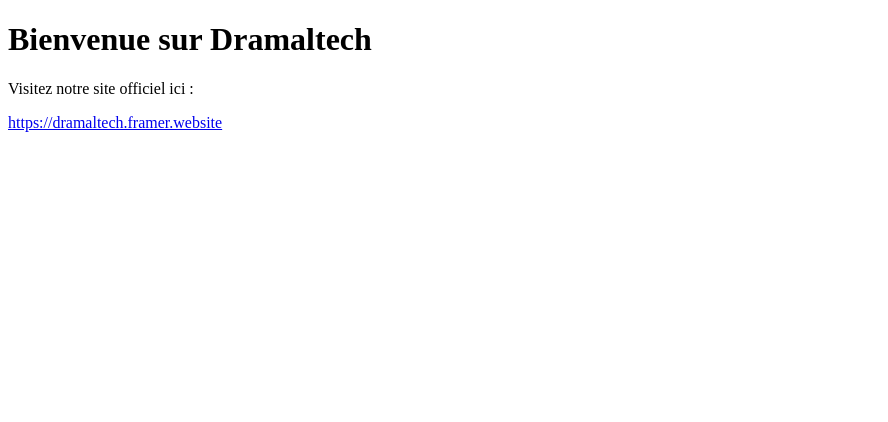
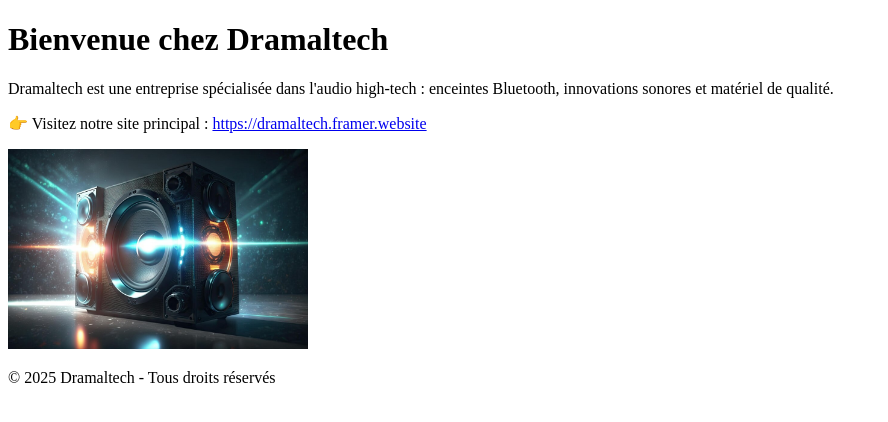
Before and after one commit to UchiWaiil/dramaltech-link, a plain HTML site: page index.html in a window 1280 px wide. Shown: the whole page, without its empty margins (0-888 px from the left). Drawn offline with Linux system fonts and the light colour scheme.

Commit message:
Add files via upload
SEO UPDATE

```diff
--- a/index.html
+++ b/index.html
@@ -1,14 +1,25 @@
 <!DOCTYPE html>
 <html lang="fr">
 <head>
-  <meta charset="UTF-8" />
-  <meta name="viewport" content="width=device-width, initial-scale=1.0" />
-  <title>Dramaltech – Redirection</title>
-  <meta name="google-site-verification" content="Ak3-BPW8nJwLGeBIJUGz_P0wmsOK6_JNs1iPcmZ53G4" />
+  <meta charset="UTF-8">
+  <meta name="viewport" content="width=device-width, initial-scale=1">
+  <title>Dramaltech - Enceintes Bluetooth et Audio High-Tech</title>
+  <meta name="description" content="Dramaltech est une entreprise spécialisée dans les enceintes Bluetooth et le matériel audio innovant. Découvrez nos produits sur notre site officiel.">
 </head>
 <body>
-  <h1>Bienvenue sur Dramaltech</h1>
-  <p>Visitez notre site officiel ici :</p>
-  <a href="https://dramaltech.framer.website">https://dramaltech.framer.website</a>
+  <h1>Bienvenue chez Dramaltech</h1>
+  <p>Dramaltech est une entreprise spécialisée dans l'audio high-tech : enceintes Bluetooth, innovations sonores et matériel de qualité.</p>
+
+  <p>👉 Visitez notre site principal :
+    <a href="https://dramaltech.framer.website" target="_blank">
+      https://dramaltech.framer.website
+    </a>
+  </p>
+
+  <img src="dramaltech.jpg" alt="Enceinte Bluetooth Dramaltech" width="300">
+
+  <footer>
+    <p>© 2025 Dramaltech - Tous droits réservés</p>
+  </footer>
 </body>
 </html>
```
